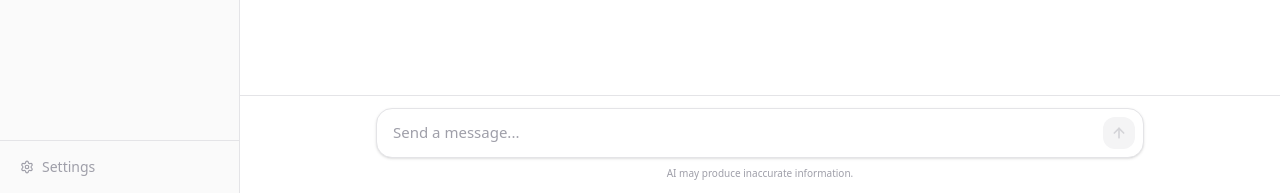
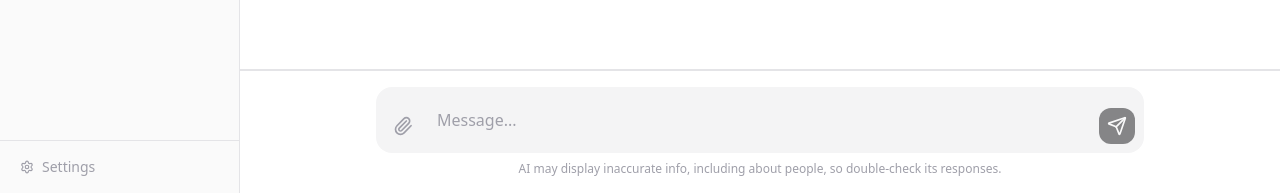
Before and after one commit to pranata-dev/ai-personal-assistant, a Next.js app in the folder frontend/: page / in a window 1280 px wide. Shown: the part 607-800 px from the top of the page. Built offline with nearby package versions, Linux system fonts and the light colour scheme; no server answers.

Commit message:
feat(frontend): add file upload for document knowledge

```diff
--- a/frontend/src/components/Chat/InputArea.tsx
+++ b/frontend/src/components/Chat/InputArea.tsx
@@ -1,8 +1,8 @@
 'use client';
 
-import { useState, KeyboardEvent } from 'react';
+import { useState, useRef, KeyboardEvent, ChangeEvent, FormEvent } from 'react';
+import { Send, Paperclip } from 'lucide-react';
 import { PersonalityMode } from '@/types';
-import { ArrowUp } from 'lucide-react';
 import { Language } from '@/lib/i18n';
 
 interface InputAreaProps {
@@ -15,8 +15,10 @@ interface InputAreaProps {
 
 export default function InputArea({ onSend, isLoading }: InputAreaProps) {
     const [input, setInput] = useState('');
+    const fileInputRef = useRef<HTMLInputElement>(null);
 
-    const handleSend = () => {
+    const handleSubmit = (e: FormEvent) => {
+        e.preventDefault();
         if (input.trim() && !isLoading) {
             onSend(input.trim());
             setInput('');
@@ -26,59 +28,79 @@ export default function InputArea({ onSend, isLoading }: InputAreaProps) {
     const handleKeyDown = (e: KeyboardEvent<HTMLTextAreaElement>) => {
         if (e.key === 'Enter' && !e.shiftKey) {
             e.preventDefault();
-            handleSend();
+            handleSubmit(e);
+        }
+    };
+
+    const handleFileUpload = async (e: ChangeEvent<HTMLInputElement>) => {
+        const file = e.target.files?.[0];
+        if (!file) return;
+
+        const formData = new FormData();
+        formData.append('file', file);
+
+        try {
+            const res = await fetch('http://localhost:8000/upload', {
+                method: 'POST',
+                body: formData,
+            });
+
+            if (res.ok) {
+                alert("Knowledge Learned! 🧠\nI can now answer questions about this document.");
+            } else {
+                alert("Upload failed.");
+            }
+        } catch (error) {
+            console.error("Upload error:", error);
+            alert("Upload error.");
+        } finally {
+            // Reset file input
+            if (fileInputRef.current) fileInputRef.current.value = '';
         }
     };
 
     return (
-        <div className="px-4 py-3">
-            <div className="max-w-3xl mx-auto">
-                <div
-                    className={`
-                        relative flex items-end gap-2 bg-white dark:bg-zinc-900
-                        rounded-2xl border transition-all duration-200 shadow-sm
-                        ${input
-                            ? 'border-zinc-300 dark:border-zinc-700 shadow-md'
-                            : 'border-zinc-200 dark:border-zinc-800'
-                        }
-                    `}
+        <div className="p-4 bg-white dark:bg-zinc-900 border-t border-zinc-200 dark:border-zinc-800">
+            <div className="max-w-3xl mx-auto relative flex items-end gap-2 p-2 bg-zinc-100 dark:bg-zinc-800 rounded-2xl border border-transparent focus-within:border-zinc-300 dark:focus-within:border-zinc-700 transition-all">
+
+                {/* File Upload Button */}
+                <input
+                    type="file"
+                    ref={fileInputRef}
+                    onChange={handleFileUpload}
+                    className="hidden"
+                    accept=".pdf,.txt"
+                />
+                <button
+                    onClick={() => fileInputRef.current?.click()}
+                    className="p-2 text-zinc-400 hover:text-zinc-600 dark:hover:text-zinc-300 transition-colors"
+                    title="Upload Document"
+                    disabled={isLoading}
                 >
+                    <Paperclip className="w-5 h-5" />
+                </button>
+
                 <textarea
                     value={input}
                     onChange={(e) => setInput(e.target.value)}
                     onKeyDown={handleKeyDown}
-                        placeholder="Send a message..."
+                    placeholder="Message..."
+                    rows={1}
+                    className="flex-1 bg-transparent border-none focus:ring-0 resize-none py-3 px-2 max-h-32 min-h-[44px] text-zinc-900 dark:text-zinc-100 placeholder:text-zinc-400"
+                    style={{ height: 'auto' }}
                     disabled={isLoading}
-                        className="flex-1 px-4 py-3 bg-transparent text-zinc-900 dark:text-zinc-100
-                            placeholder-zinc-400 dark:placeholder-zinc-500
-                            text-[15px] resize-none outline-none min-h-[48px] max-h-[160px]"
-                        rows={1}
                 />
 
-                    <div className="pr-2 pb-2">
                 <button
-                            onClick={handleSend}
+                    onClick={handleSubmit}
                     disabled={!input.trim() || isLoading}
-                            className={`
-                                p-2 rounded-xl transition-all duration-200
-                                ${input.trim() && !isLoading
-                                    ? 'bg-zinc-900 dark:bg-zinc-100 text-white dark:text-zinc-900 hover:bg-zinc-700 dark:hover:bg-zinc-300'
-                                    : 'bg-zinc-100 dark:bg-zinc-800 text-zinc-300 dark:text-zinc-600 cursor-not-allowed'
-                                }
-                            `}
+                    className="p-2 bg-zinc-900 dark:bg-zinc-100 text-white dark:text-zinc-900 rounded-xl hover:opacity-90 disabled:opacity-50 disabled:cursor-not-allowed transition-all"
                 >
-                            {isLoading ? (
-                                <div className="w-4 h-4 animate-spin rounded-full border-2 border-current border-t-transparent" />
-                            ) : (
-                                <ArrowUp size={16} strokeWidth={2.5} />
-                            )}
+                    <Send className="w-5 h-5" />
                 </button>
             </div>
-                </div>
-
-                <p className="text-center mt-2 text-[10px] text-zinc-400 dark:text-zinc-600">
-                    AI may produce inaccurate information.
-                </p>
+            <div className="text-center mt-2 text-xs text-zinc-400 dark:text-zinc-500">
+                AI may display inaccurate info, including about people, so double-check its responses.
             </div>
         </div>
     );
```
Lines whose indentation alone changed are shown as unchanged.
